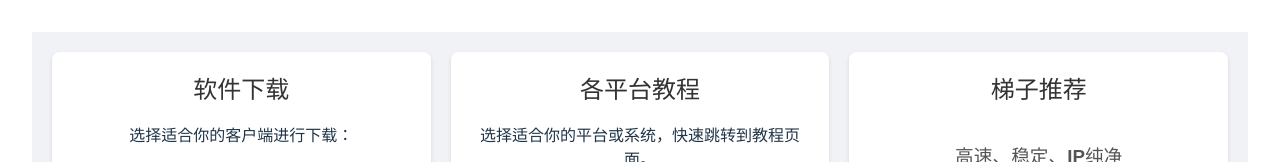
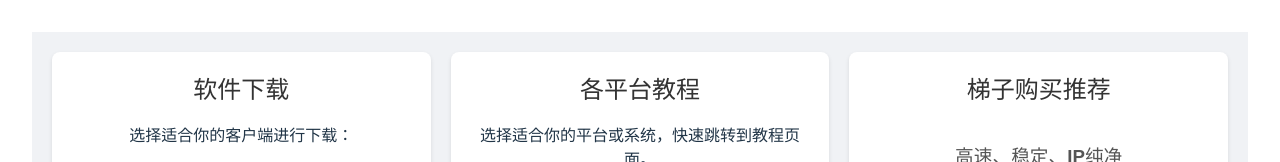
Before and after one commit to CtelSpecu/CtelSpecu-Ladders, a Vue app: page / in a window 1280 px wide. Shown: the top 162 px of the page. Built offline with nearby package versions, Linux system fonts and the light colour scheme.

Commit message:
Update RecommendCard.vue

```diff
--- a/src/components/RecommendCard.vue
+++ b/src/components/RecommendCard.vue
@@ -1,6 +1,6 @@
 <template>
   <div class="card recommend-card">
-    <h2>梯子推荐</h2>
+    <h2>梯子购买推荐</h2>
     <h3>高速、稳定、IP纯净</h3>
     <div class="button-group">
       <a href="https://a.mikasass.pro/signup?referralCode=A9ti5mtf" target="_blank" class="recommend-button">Mikasa</a>
```
